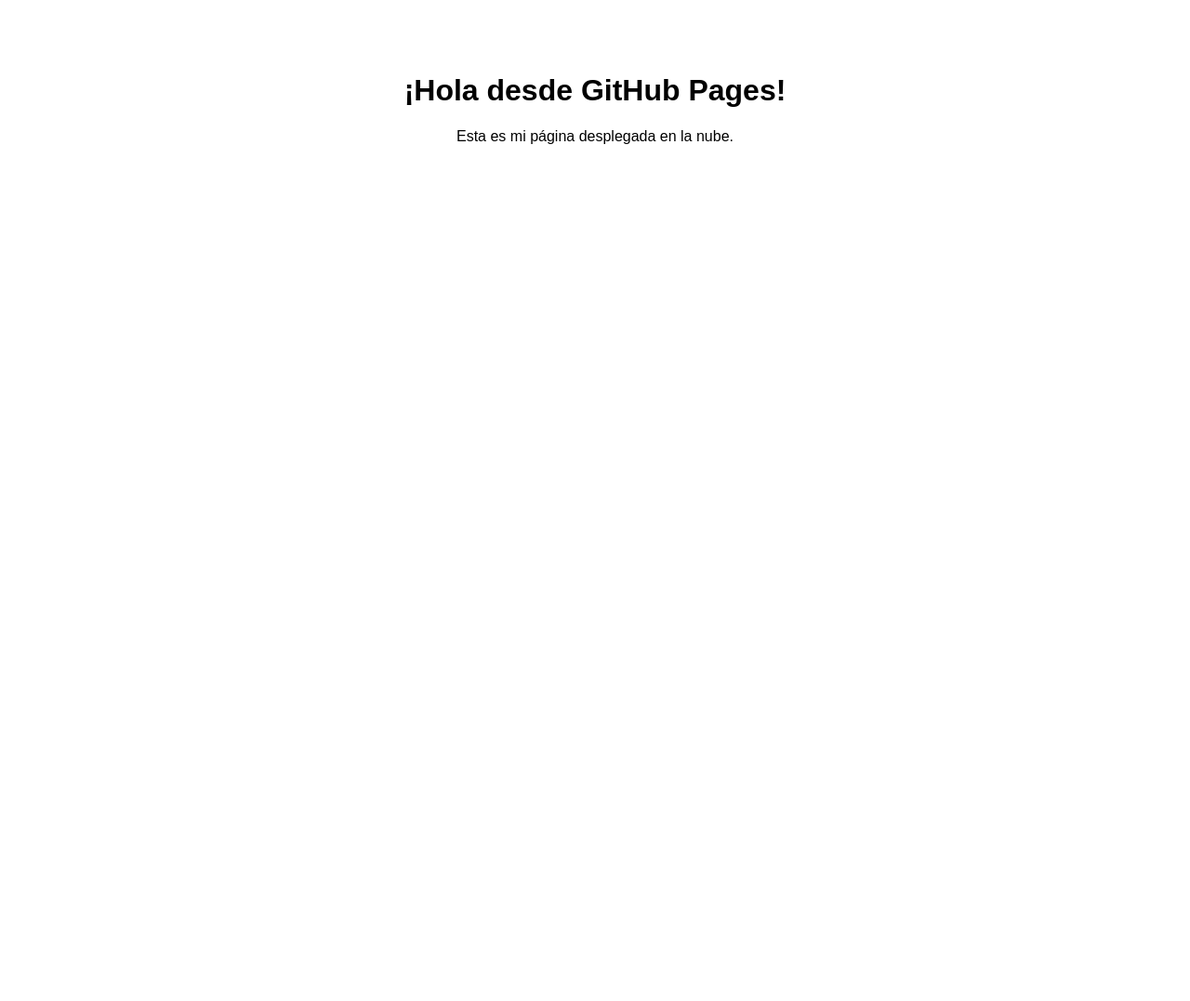
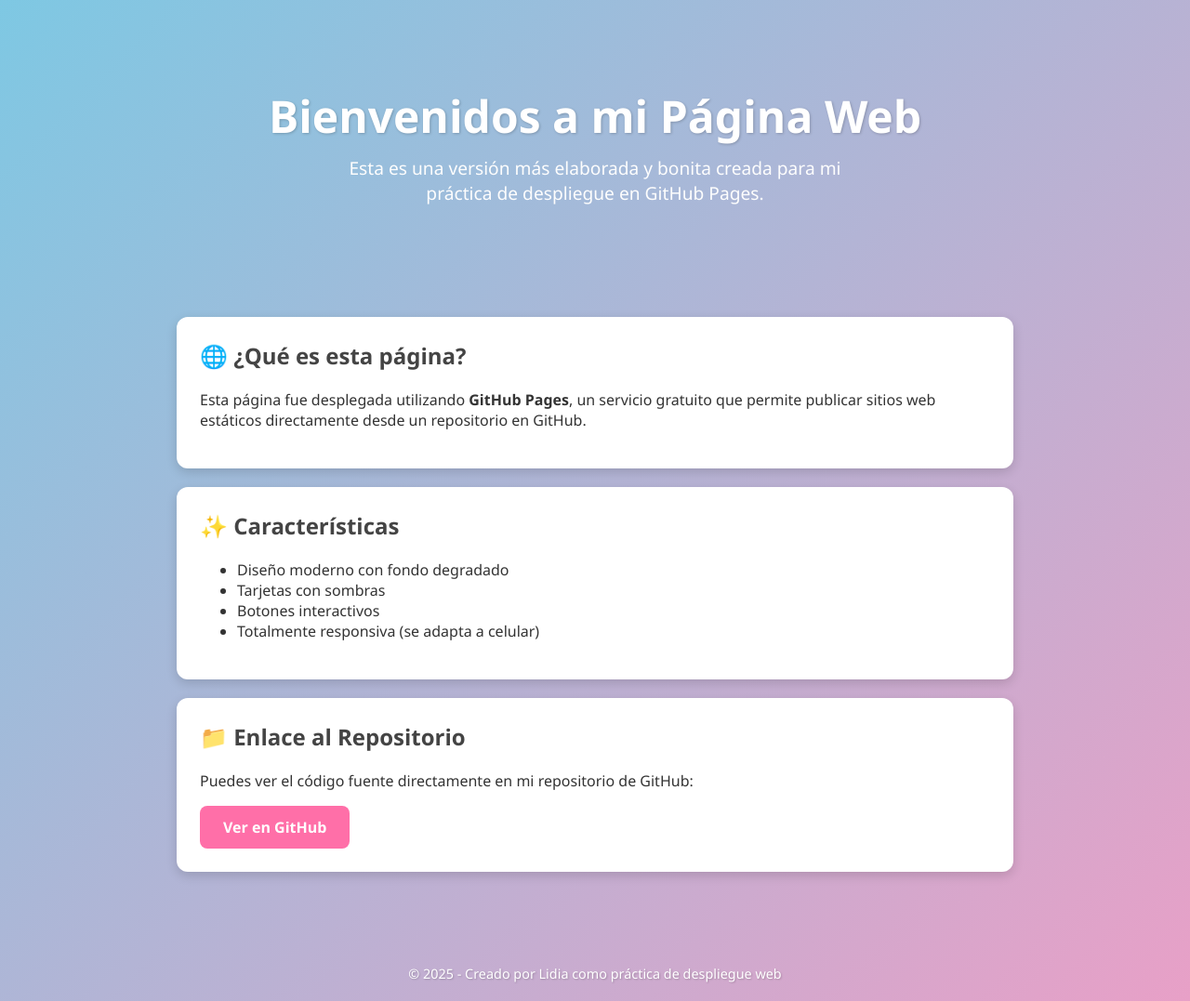
Before and after one commit to Raacruz/practica-web-github-pages, a plain HTML site: page index.html in a window 1280 px wide. Shown: the whole page at 93% size. Before the commit the page ends 800 px from the top, so only its background shows below. Drawn offline with Linux system fonts and the light colour scheme.

Commit message:
Revise index.html for improved structure and style

```diff
--- a/index.html
+++ b/index.html
@@ -1,17 +1,118 @@
 <!DOCTYPE html>
-<html>
+<html lang="es">
 <head>
-    <title>Mi primera página en la nube</title>
+    <meta charset="UTF-8">
+    <meta name="viewport" content="width=device-width, initial-scale=1.0">
+    <title>Mi Página en GitHub Pages</title>
     <style>
         body {
-            font-family: Arial;
+            margin: 0;
+            padding: 0;
+            font-family: "Segoe UI", Arial, sans-serif;
+            background: linear-gradient(135deg, #7ec8e3, #e8a0c7);
+            color: #333;
+        }
+
+        header {
             text-align: center;
-            padding: 50px;
+            padding: 60px 20px;
+        }
+
+        h1 {
+            font-size: 3rem;
+            margin-bottom: 10px;
+            color: white;
+            text-shadow: 1px 1px 3px rgba(0,0,0,0.2);
+        }
+
+        p.subtitle {
+            font-size: 1.2rem;
+            color: #fdfdfd;
+            max-width: 600px;
+            margin: 0 auto;
+        }
+
+        .container {
+            max-width: 900px;
+            margin: 40px auto;
+            padding: 20px;
+        }
+
+        .card {
+            background: white;
+            border-radius: 12px;
+            padding: 25px;
+            margin-bottom: 20px;
+            box-shadow: 0 4px 12px rgba(0,0,0,0.15);
+        }
+
+        .card h2 {
+            margin-top: 0;
+            color: #444;
+        }
+
+        .btn {
+            display: inline-block;
+            background: #ff6fa8;
+            color: white;
+            padding: 12px 25px;
+            border-radius: 8px;
+            text-decoration: none;
+            font-weight: bold;
+            transition: 0.3s;
+        }
+
+        .btn:hover {
+            background: #ff4f90;
+        }
+
+        footer {
+            text-align: center;
+            padding: 20px;
+            margin-top: 40px;
+            color: white;
+            font-size: 0.9rem;
+            text-shadow: 1px 1px 2px rgba(0,0,0,0.2);
         }
     </style>
 </head>
 <body>
-    <h1>¡Hola desde GitHub Pages!</h1>
-    <p>Esta es mi página desplegada en la nube.</p>
+
+    <header>
+        <h1>Bienvenidos a mi Página Web</h1>
+        <p class="subtitle">Esta es una versión más elaborada y bonita creada para mi práctica de despliegue en GitHub Pages.</p>
+    </header>
+
+    <div class="container">
+
+        <div class="card">
+            <h2>🌐 ¿Qué es esta página?</h2>
+            <p>Esta página fue desplegada utilizando <b>GitHub Pages</b>, un servicio gratuito que permite publicar sitios web estáticos directamente desde un repositorio en GitHub.</p>
+        </div>
+
+        <div class="card">
+            <h2>✨ Características</h2>
+            <ul>
+                <li>Diseño moderno con fondo degradado</li>
+                <li>Tarjetas con sombras</li>
+                <li>Botones interactivos</li>
+                <li>Totalmente responsiva (se adapta a celular)</li>
+            </ul>
+        </div>
+
+        <div class="card">
+            <h2>📁 Enlace al Repositorio</h2>
+            <p>Puedes ver el código fuente directamente en mi repositorio de GitHub:</p>
+            <a class="btn" href=https://github.com/Raacruz/practica-web-github-pages" target="_blank">
+                Ver en GitHub
+            </a>
+        </div>
+
+    </div>
+
+    <footer>
+        © 2025 - Creado por Lidia como práctica de despliegue web
+    </footer>
+
 </body>
 </html>
```
